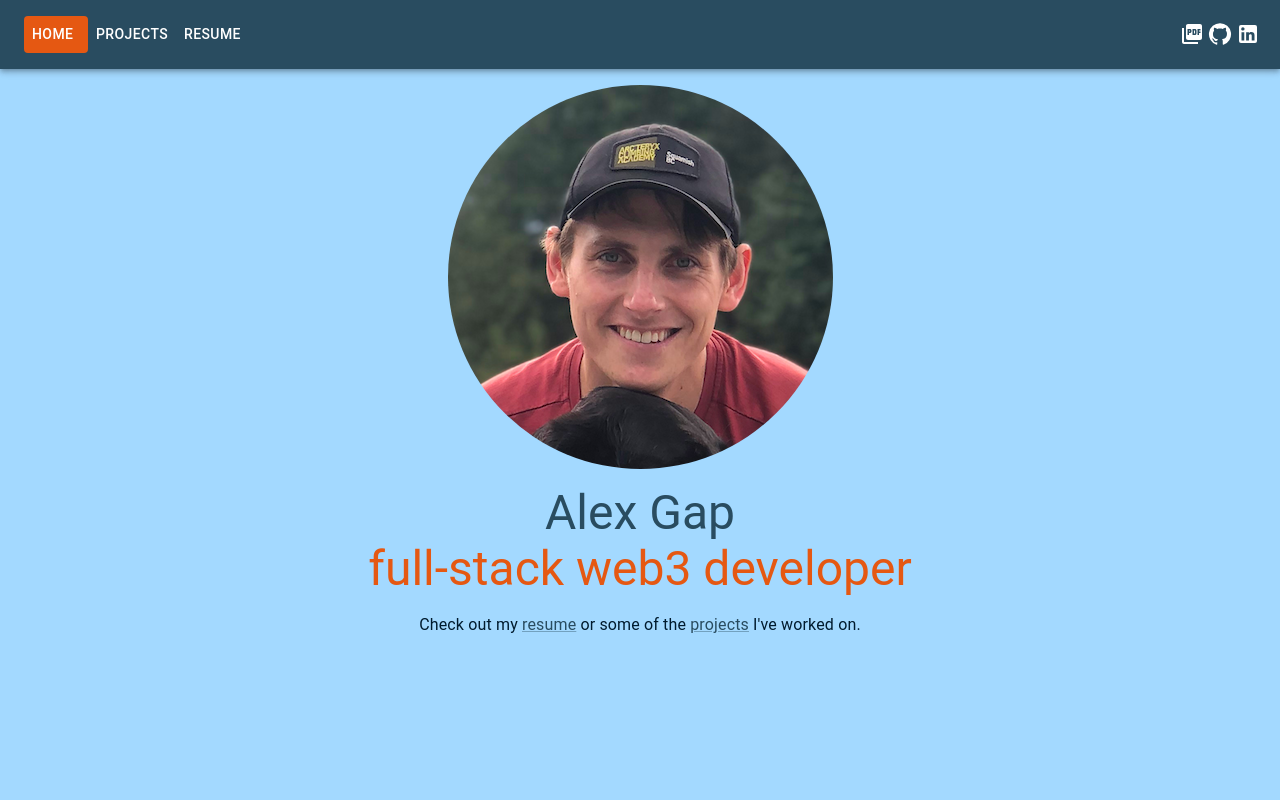
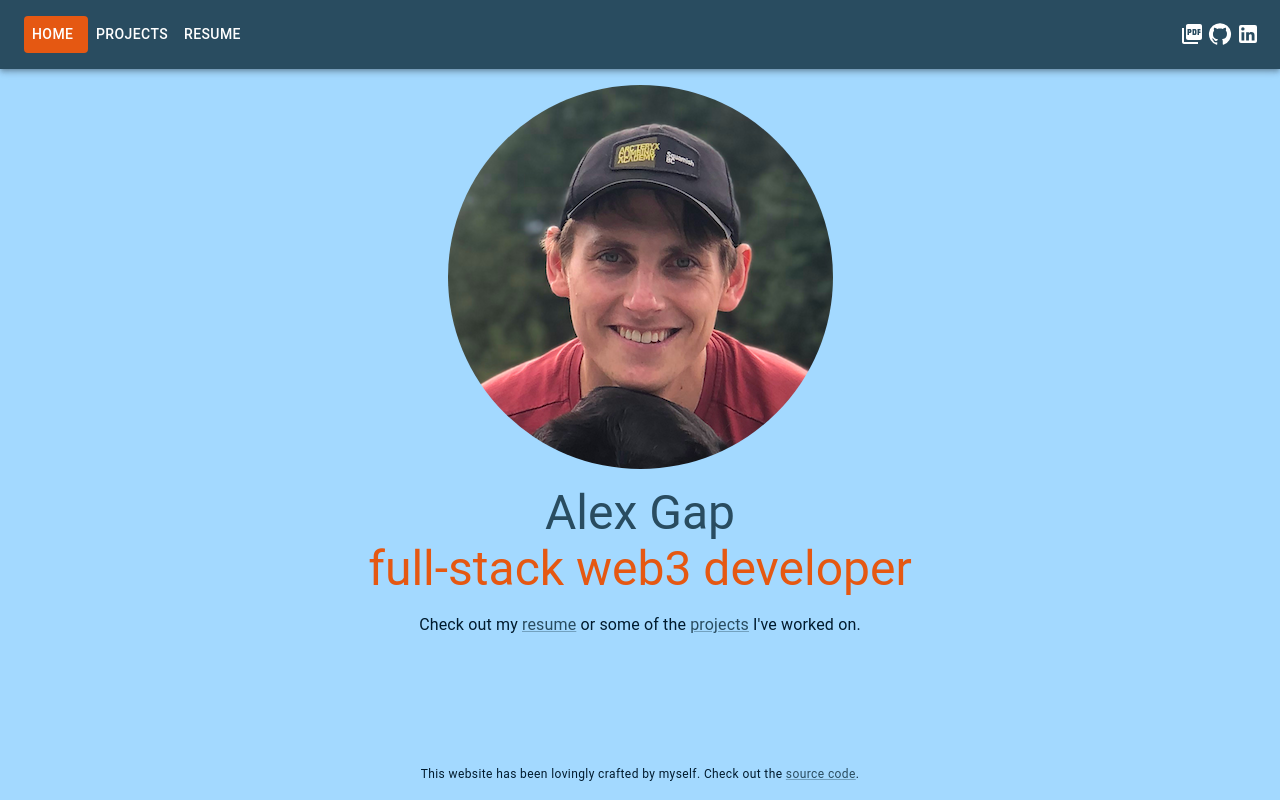
Before and after one commit to lalexgap/website, a React (Vite) app: page / in a window 1280 px wide. Built offline with nearby package versions, Linux system fonts and the light colour scheme.

Commit message:
add sticky footer

```diff
--- /dev/null
+++ b/src/Footer.tsx
@@ -0,0 +1,18 @@
+import { Box, Typography, Link } from "@mui/material";
+
+export default function Footer() {
+  return (
+    <Box
+      component="footer"
+      display="flex"
+      flexDirection="column"
+      alignItems="center"
+      pt={1}
+    >
+      <Typography color="textPrimary" variant="caption">
+        This website has been lovingly crafted by myself. Check out the{" "}
+        <Link href="https://github.com/lalexgap/website">source code</Link>.
+      </Typography>
+    </Box>
+  );
+}
--- a/src/routes/Landing.tsx
+++ b/src/routes/Landing.tsx
@@ -1,4 +1,5 @@
 import { Box, Typography, Link, CardMedia } from "@mui/material";
+import Footer from "../Footer";
 
 function Landing() {
   return (
@@ -7,6 +8,12 @@ function Landing() {
       alignItems="center"
       flexDirection="column"
       sx={{ px: 2 }}
+    >
+      <Box
+        height="86Vh"
+        display="flex"
+        alignItems="center"
+        flexDirection="column"
       >
         <CardMedia
           component="img"
@@ -29,6 +36,8 @@ function Landing() {
           <Link href="/projects">projects</Link> I've worked on.
         </Typography>
       </Box>
+      <Footer />
+    </Box>
   );
 }
 
```
Lines whose indentation alone changed are shown as unchanged.
